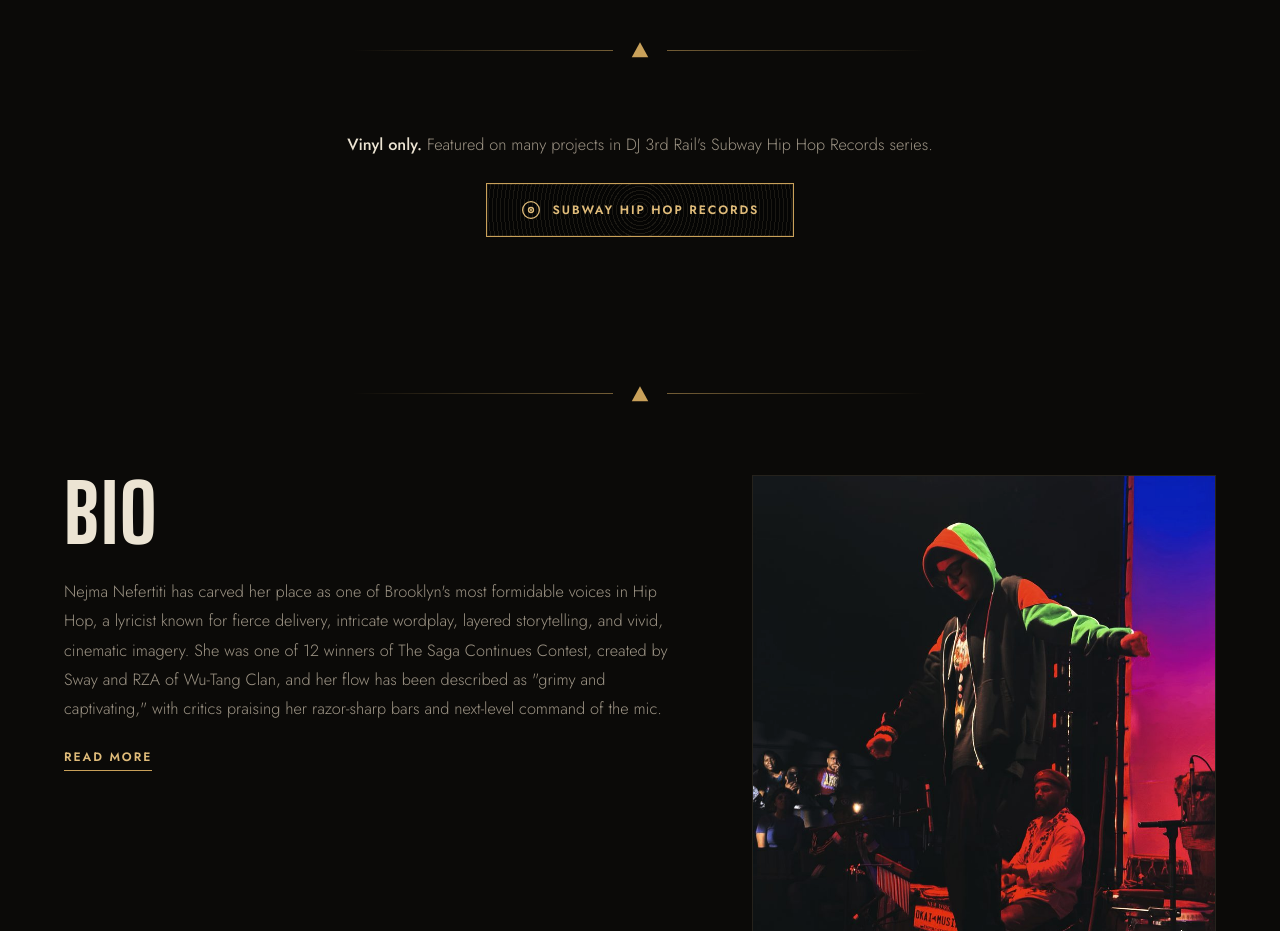
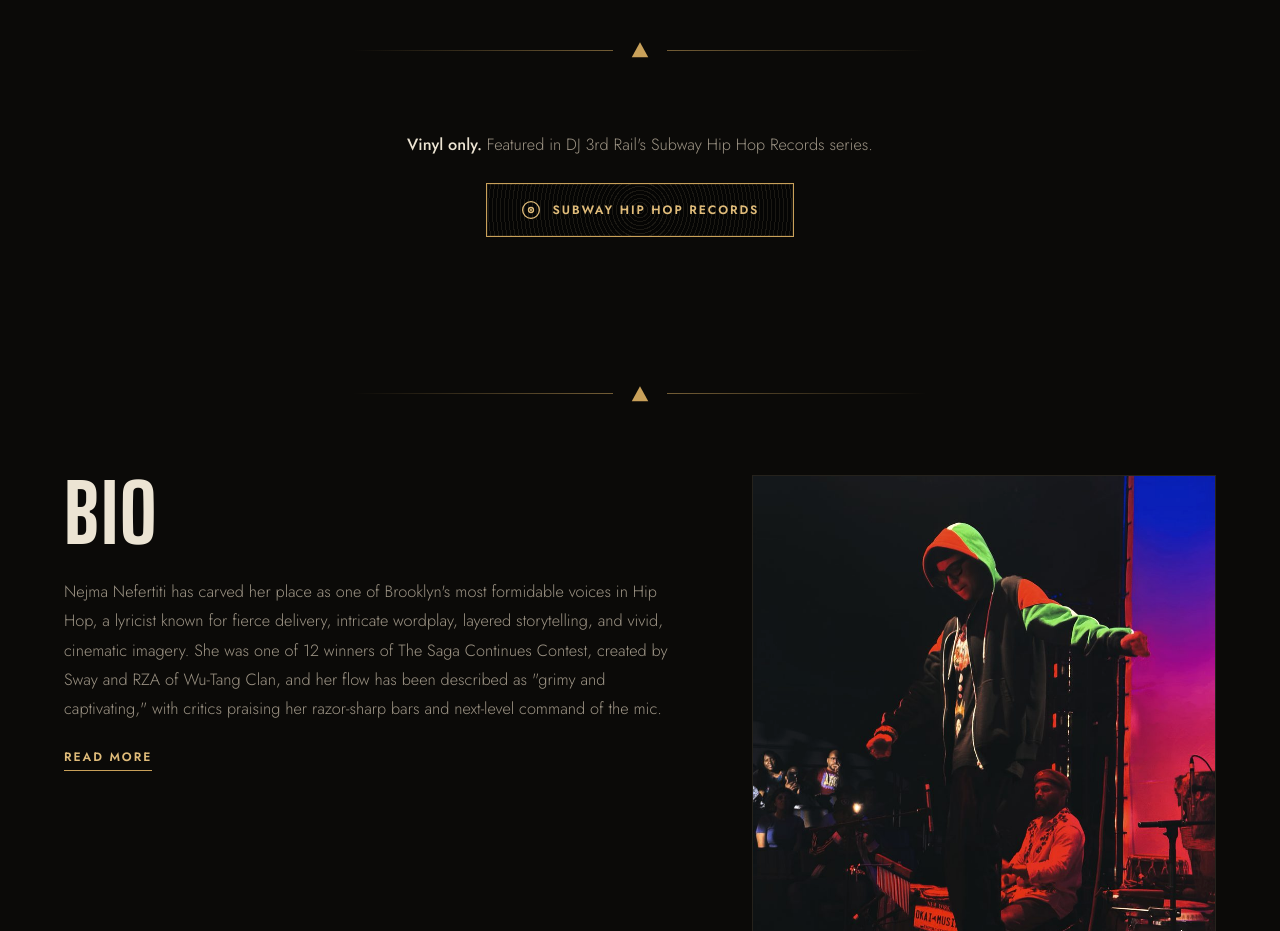
Before and after one commit to StarTemple/nejma_website, a plain HTML site: page index.html in a window 1280 px wide. Shown: the part 1900-2831 px from the top of the page. Drawn offline with nearby package versions, Linux system fonts and the light colour scheme.

Commit message:
Update index.html

```diff
--- a/index.html
+++ b/index.html
@@ -657,7 +657,7 @@
 
 <section id="vinyl" data-reveal>
   <div class="vinyl-block">
-    <p><strong>Vinyl only.</strong> Featured on many projects in DJ 3rd Rail's Subway Hip Hop Records series.</p>
+    <p><strong>Vinyl only.</strong> Featured in DJ 3rd Rail's Subway Hip Hop Records series.</p>
     <a class="btn vinyl-btn" href="https://www.subwayhiphop.com/subway-hip-hop-records/8e2g9rkx4369pmn-5shcr" target="_blank" rel="noopener"><svg class="vb-icon" viewBox="0 0 24 24" aria-hidden="true"><circle cx="12" cy="12" r="10"/><circle cx="12" cy="12" r="3"/><circle cx="12" cy="12" r=".5" fill="currentColor"/></svg>Subway Hip Hop Records</a>
   </div>
 </section>
```
